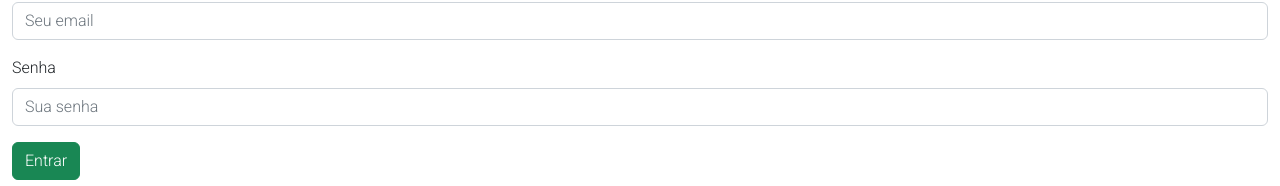
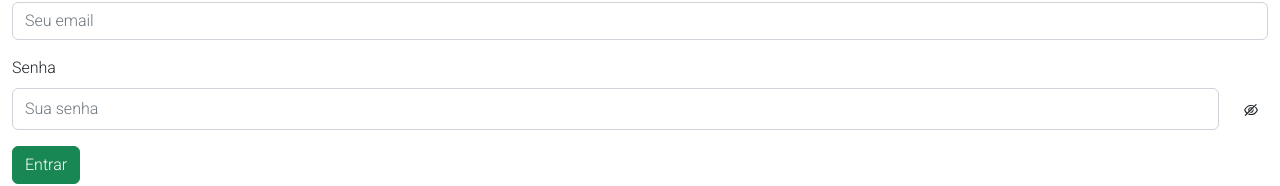
Before and after one commit to vanessaneves-dev/bibliotecaAntiga, a React (Create React App) app: page /login in a window 1280 px wide. Shown: the part 502-688 px from the top of the page. Built offline with nearby package versions, Linux system fonts and the light colour scheme; no server answers.

Commit message:
inserção de botão de mostrar e ocultar senha

```diff
--- a/src/App.jsx
+++ b/src/App.jsx
@@ -14,6 +14,7 @@ import { EditarLivro } from "./pages/EditarLivro/EditarLivro";
 import { AdicionarEmprestimo } from "./pages/AdicionarEmprestimo/AdicionarEmprestimo";
 import { Emprestimos } from "./pages/Emprestimos/Emprestimos";
 import { EditarEmprestimo } from "./pages/EditarEmprestimo/EditarEmprestimo";
+
 
 export function App() {
   const [usuarioLogado, setUsuarioLogado] = useState(null);
--- a/src/pages/Cadastro/Cadastro.jsx
+++ b/src/pages/Cadastro/Cadastro.jsx
@@ -1,15 +1,16 @@
 import { Button, Container, Form } from "react-bootstrap";
-import { Link, Navigate } from "react-router-dom";
+import { Link } from "react-router-dom";
 import logoIcon from "../../assets/icons/livros.png";
 import googleIcon from "../../assets/icons/google-white.svg";
 import { useForm } from "react-hook-form";
 import { cadastrarEmailSenha, loginGoogle } from "../../firebase/auth";
 import { toast } from "react-hot-toast";
 import { useNavigate } from "react-router-dom";
-import { useContext } from "react";
-import { AuthContext } from "../../contexts/AuthContext";
+import React, { useState } from 'react';
+import { AiOutlineEye, AiOutlineEyeInvisible } from 'react-icons/ai';
 
 export function Cadastro() {
+
   const {
     register,
     handleSubmit,
@@ -17,6 +18,8 @@ export function Cadastro() {
   } = useForm();
 
   const navigate = useNavigate();
+  const [mostrar, setMostrar] = useState(false);
+
 
   function onSubmit(data) {
     const { email, senha } = data;
@@ -55,13 +58,6 @@ export function Cadastro() {
       });
   }
 
-  const usuarioLogado = useContext(AuthContext);
-
-  // Se tiver dados no objeto, está logado
-  if (usuarioLogado !== null) {
-    return <Navigate to="/" />;
-  }
-
   return (
     <Container fluid className="my-5">
       <p className="text-center">
@@ -91,12 +87,23 @@ export function Cadastro() {
         </Form.Group>
         <Form.Group className="mb-3" controlId="password">
           <Form.Label>Senha</Form.Label>
+
+          <div className="d-flex" style={{gap: "15px"}}>
           <Form.Control
-            type="password"
-            className={errors.senha && "is-invalid"}
+            type={mostrar ? "text" : "password"} className={errors.senha && "is-invalid"}
             placeholder="Sua senha"
             {...register("senha", { required: "A senha é obrigatória" })}
           />
+
+          <Button
+            variant="secodary"
+            className="p-2"
+            onClick={() => setMostrar(!mostrar)}>
+            {mostrar ? <AiOutlineEye />
+              : <AiOutlineEyeInvisible />}
+          </Button>
+          </div>
+
           <Form.Text className="invalid-feedback">
             {errors.senha?.message}
           </Form.Text>
--- a/src/pages/Login/Login.jsx
+++ b/src/pages/Login/Login.jsx
@@ -7,6 +7,8 @@ import googleIcon from "../../assets/icons/google-white.svg";
 import loginImg from "../../assets/images/login.png";
 import { AuthContext } from "../../contexts/AuthContext";
 import { loginGoogle, loginEmailSenha } from "../../firebase/auth";
+import React, { useState } from 'react';
+import { AiOutlineEye, AiOutlineEyeInvisible } from 'react-icons/ai';
 
 export function Login() {
   const {
@@ -16,6 +18,8 @@ export function Login() {
   } = useForm();
 
   const navigate = useNavigate();
+  const [mostrar, setMostrar] = useState(false);
+
 
   function onSubmit(data) {
     const { email, senha } = data;
@@ -88,12 +92,22 @@ export function Login() {
         </Form.Group>
         <Form.Group className="mb-3" controlId="senha">
           <Form.Label>Senha</Form.Label>
+          <div className="d-flex" style={{gap: "15px"}}>
           <Form.Control
-            type="password"
+            type={mostrar ? "text" : "password"} className={errors.senha && "is-invalid"}
             placeholder="Sua senha"
-            className={errors.senha ? "is-invalid" : ""}
-            {...register("senha", { required: "Senha é obrigatória" })}
+            {...register("senha", { required: "A senha é obrigatória" })}
           />
+
+          <Button
+            variant="secodary"
+            className="p-2"
+            onClick={() => setMostrar(!mostrar)}>
+            {mostrar ? <AiOutlineEye />
+              : <AiOutlineEyeInvisible />}
+          </Button>
+          </div>
+
           <Form.Text className="invalid-feedback">
             {errors.senha?.message}
           </Form.Text>
```
